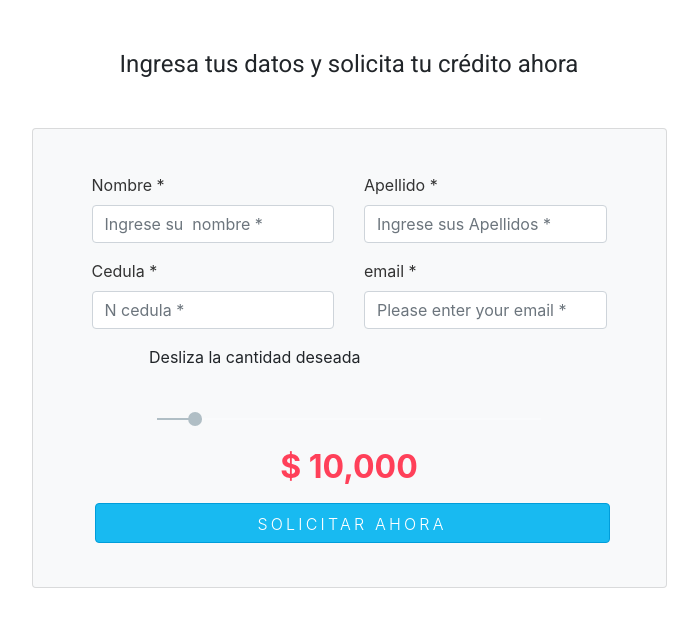
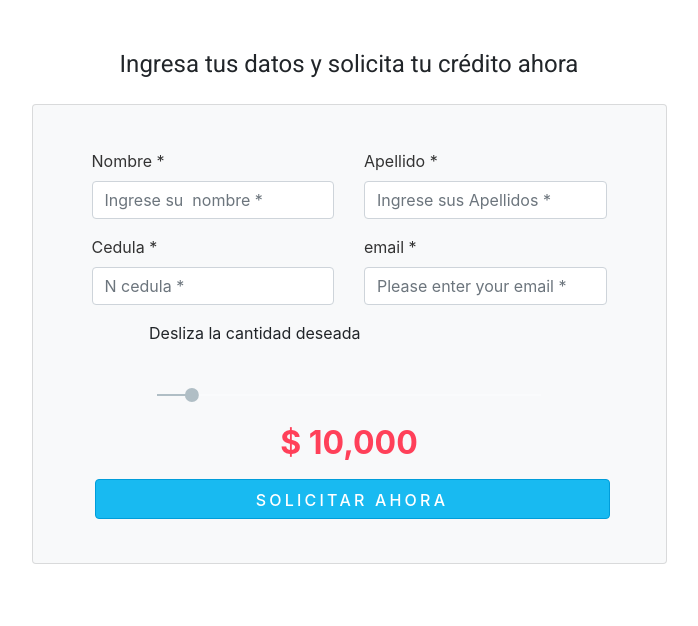
Before and after one commit to lozanomasuno/Zinobe-Frontend-, an Angular app: page / in a window 1280 px wide. Shown: the top 626 px of the page, without its empty margins (291-989 px from the left). Built offline with nearby package versions, Linux system fonts and the light colour scheme.

Commit message:
value range correction

```diff
--- a/src/app/components/prestamos-valor/prestamos-valor.component.html
+++ b/src/app/components/prestamos-valor/prestamos-valor.component.html
@@ -11,7 +11,7 @@
       [displayWith]="formatLabel"
       tickInterval="100"
       step="1000"
-      min="100"
+      min="1000"
       max="100000"
       aria-label="units"></mat-slider>
       <p id="priceValueLabe"> $ {{priceFormatValueRange(valueRange)}}</p>
--- a/src/app/components/sign-up/sign-up.component.css
+++ b/src/app/components/sign-up/sign-up.component.css
@@ -1,3 +1,7 @@
+body {
+    font-family: 'Lato', sans-serif
+}
+
 .btnBlue{
     border: 1px solid #009dda;
     background-color: #18baf1;
@@ -7,20 +11,12 @@
     background-color: #007eaf;
 }
 
-body {
-    font-family: 'Lato', sans-serif
-}
-
-h1 {
-    margin-bottom: 40px
-}
-
 label {
     color: #333
 }
 
 .btn-send {
-    font-weight: 300;
+    font-weight: 500;
     text-transform: uppercase;
     letter-spacing: 0.2em;
     width: 80%;
```
